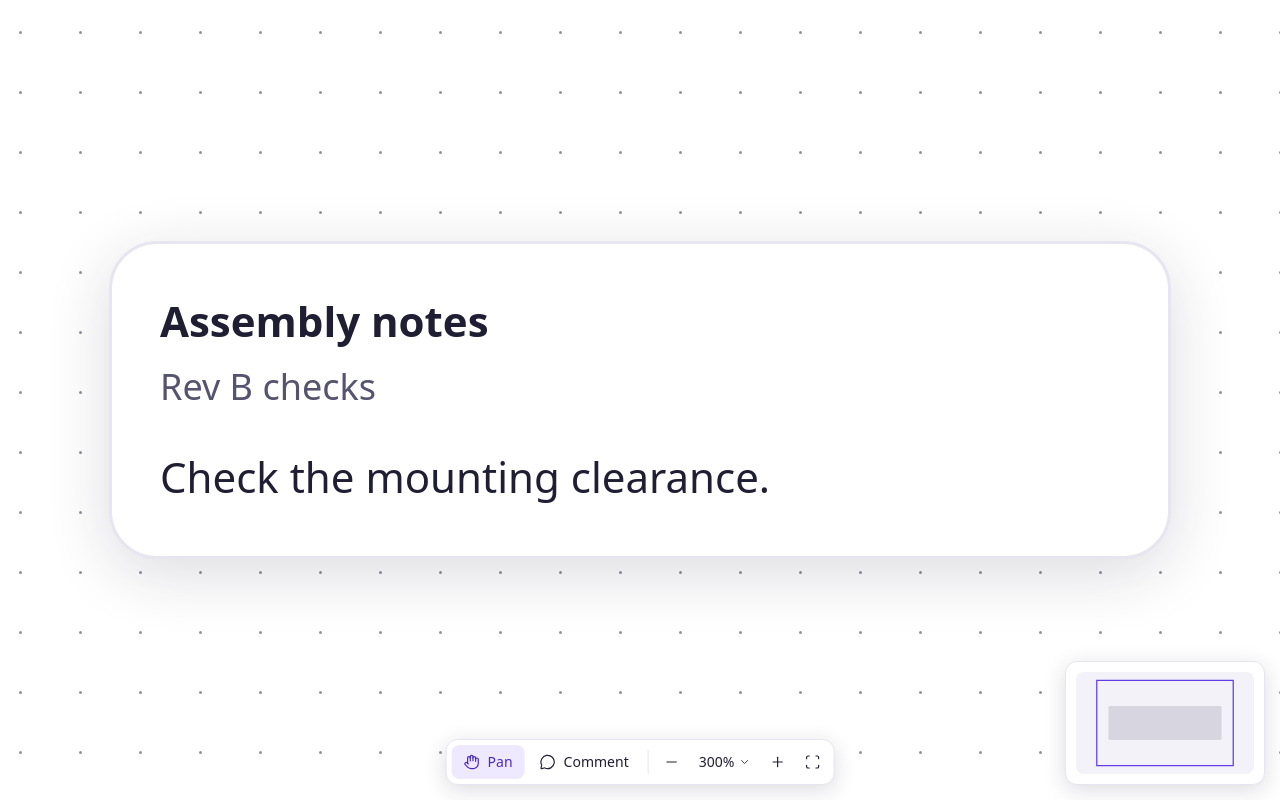
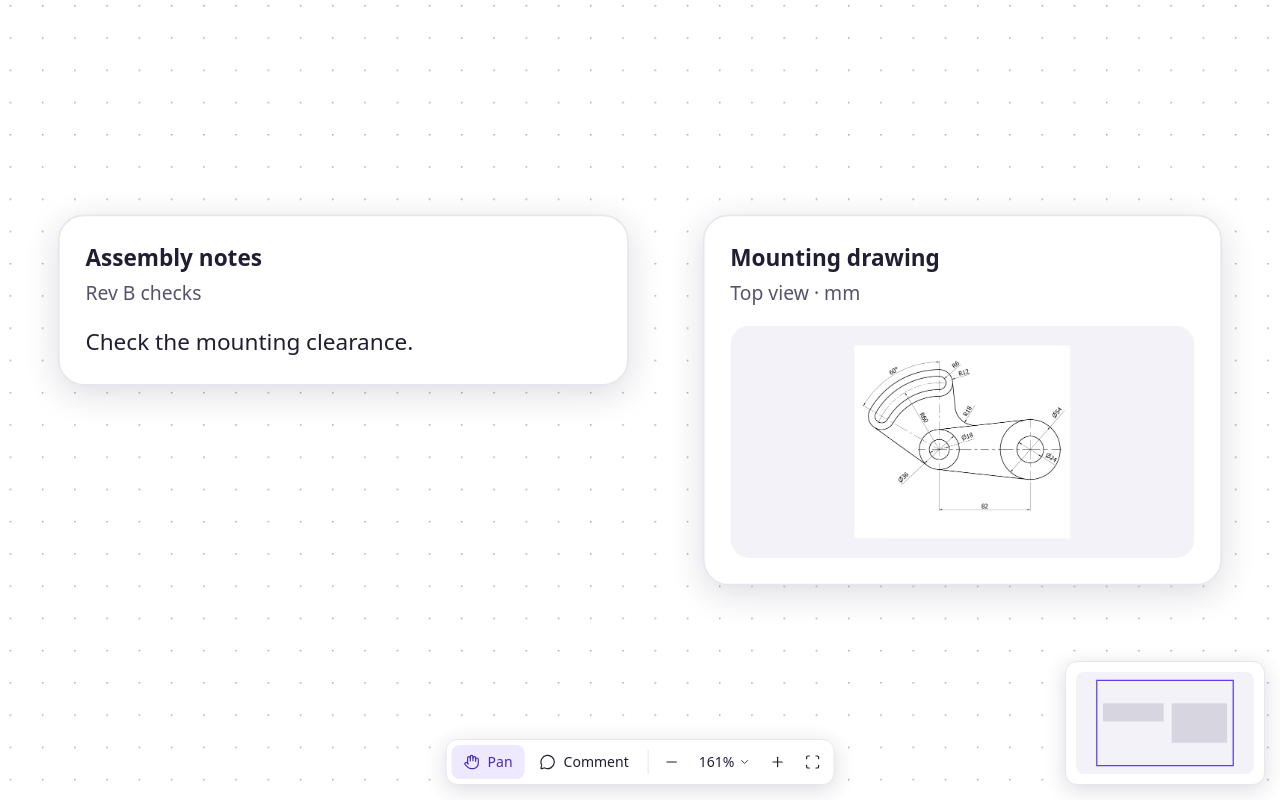
Before and after one commit to oscarzhpersson/Plot, a React (Vite) app: page / in a window 1280 px wide. Built offline with nearby package versions, Linux system fonts and the light colour scheme.

Commit message:
feat: add image cards with validated board storage

```diff
--- a/package.json
+++ b/package.json
@@ -14,7 +14,8 @@
     "@xyflow/react": "^12.12.1",
     "lucide-react": "^1.72.0",
     "react": "^19.3.1",
-    "react-dom": "^19.3.1"
+    "react-dom": "^19.3.1",
+    "zod": "^4.6.7"
   },
   "devDependencies": {
     "@eslint/js": "^10.0.1",
--- a/src/components/board/Board.tsx
+++ b/src/components/board/Board.tsx
@@ -9,29 +9,26 @@ import {
   type OnConnect,
 } from "@xyflow/react";
 import BoardMap from "./BoardMap";
-import BoardNoteNode, { type NoteNode } from "@/components/card/BoardNoteNode";
 import { loadBoard, saveBoard } from "@/data/boardStorage";
+import BoardNoteNode from "@/components/card/BoardNoteNode";
+import BoardImageNode from "@/components/card/BoardImageNode";
+import type { BoardNode } from "@/data/boardSchema";
 
-const nodeTypes = { note: BoardNoteNode };
+const nodeTypes = {
+  note: BoardNoteNode,
+  image: BoardImageNode,
+};
 
 export default function Board() {
   const [initialBoard] = useState(loadBoard);
 
-  const [nodes, , onNodesChange] = useNodesState<NoteNode>(initialBoard.nodes);
+  const [nodes, , onNodesChange] = useNodesState<BoardNode>(initialBoard.nodes);
   const [edges, setEdges, onEdgesChange] = useEdgesState(initialBoard.edges);
 
   useEffect(() => {
     if (nodes.some((node) => node.dragging)) return;
 
-    saveBoard({
-      nodes: nodes.map(({ id, type, position, data }) => ({
-        id,
-        type,
-        position,
-        data,
-      })),
-      edges,
-    });
+    saveBoard({ nodes, edges });
   }, [nodes, edges]);
 
   const onConnect = useCallback<OnConnect>(
--- /dev/null
+++ b/src/components/card/BoardImageNode.tsx
@@ -0,0 +1,16 @@
+import type { NodeProps } from "@xyflow/react";
+import type { ImageNode } from "@/data/boardSchema";
+import BoardCard from "./BoardCard";
+
+export default function BoardImageNode({ data }: NodeProps<ImageNode>) {
+  return (
+    <BoardCard title={data.label} subtitle={data.subtitle}>
+      <img
+        src={data.src}
+        alt={data.alt}
+        draggable={false}
+        className="block aspect-2/1 w-72 rounded-xl bg-plot-surface-muted object-contain p-3"
+      />
+    </BoardCard>
+  );
+}
--- a/src/components/card/BoardNoteNode.tsx
+++ b/src/components/card/BoardNoteNode.tsx
@@ -1,10 +1,6 @@
-import type { Node, NodeProps } from "@xyflow/react";
+import type { NodeProps } from "@xyflow/react";
+import type { NoteNode } from "@/data/boardSchema";
 import BoardCard from "./BoardCard";
-
-export type NoteNode = Node<
-  { label: string; subtitle: string; text: string },
-  "note"
->;
 
 export default function BoardNoteNode({ data }: NodeProps<NoteNode>) {
   return (
--- a/src/data/board.json
+++ b/src/data/board.json
@@ -9,6 +9,17 @@
         "subtitle": "Rev B checks",
         "text": "Check the mounting clearance."
       }
+    },
+    {
+      "id": "3b894661-8c17-4ee8-8d62-72feb92fcc1a",
+      "type": "image",
+      "position": { "x": 620, "y": 0 },
+      "data": {
+        "label": "Mounting drawing",
+        "subtitle": "Top view · mm",
+        "src": "/image-sample-1.png",
+        "alt": "Dimensioned drawing of a bracket with two circular holes and a curved slot"
+      }
     }
   ],
   "edges": []
--- /dev/null
+++ b/src/data/boardSchema.ts
@@ -0,0 +1,41 @@
+import type { Node } from "@xyflow/react";
+import { z } from "zod";
+
+const card = z.object({
+  id: z.string().min(1),
+  position: z.object({ x: z.number(), y: z.number() }),
+});
+
+const cardData = z.object({
+  label: z.string(),
+  subtitle: z.string().default(""),
+});
+
+const nodeSchema = z.discriminatedUnion("type", [
+  card.extend({
+    type: z.literal("note"),
+    data: cardData.extend({ text: z.string() }),
+  }),
+  card.extend({
+    type: z.literal("image"),
+    data: cardData.extend({ src: z.string(), alt: z.string() }),
+  }),
+]);
+
+const edgeSchema = z.object({
+  id: z.string(),
+  source: z.string(),
+  target: z.string(),
+  sourceHandle: z.string().nullish(),
+  targetHandle: z.string().nullish(),
+});
+
+export const boardSchema = z.object({
+  nodes: z.array(nodeSchema),
+  edges: z.array(edgeSchema),
+});
+
+export type BoardSnapshot = z.infer<typeof boardSchema>;
+export type BoardNode = z.infer<typeof nodeSchema> & Node;
+export type NoteNode = Extract<BoardNode, { type: "note" }>;
+export type ImageNode = Extract<BoardNode, { type: "image" }>;
--- a/src/data/boardStorage.ts
+++ b/src/data/boardStorage.ts
@@ -1,30 +1,13 @@
-import type { Edge } from "@xyflow/react";
-import type { NoteNode } from "@/components/card/BoardNoteNode";
 import seed from "./board.json";
-
-type BoardSnapshot = {
-  nodes: Pick<NoteNode, "id" | "type" | "position" | "data">[];
-  edges: Edge[];
-};
+import { boardSchema, type BoardSnapshot } from "./boardSchema";
 
 const storageKey = "plot.board.v1";
-
-const seedBoard: BoardSnapshot = {
-  nodes: seed.nodes.map(({ type, ...node }) => {
-    if (type !== "note") throw new Error(`Unknown node type: ${type}`);
-    return { ...node, type };
-  }),
-  edges: seed.edges,
-};
+const seedBoard = boardSchema.parse(seed);
 
 export function loadBoard(): BoardSnapshot {
   try {
     const raw = localStorage.getItem(storageKey);
-    const saved = raw ? (JSON.parse(raw) as BoardSnapshot | null) : null;
-
-    if (saved && Array.isArray(saved.nodes) && Array.isArray(saved.edges)) {
-      return saved;
-    }
+    if (raw !== null) return boardSchema.parse(JSON.parse(raw));
   } catch (error: unknown) {
     console.warn(
       // TODO: Given time add a toast error.
@@ -38,7 +21,8 @@ export function loadBoard(): BoardSnapshot {
 
 export function saveBoard(board: BoardSnapshot) {
   try {
-    localStorage.setItem(storageKey, JSON.stringify(board));
+    const snapshot = boardSchema.parse(board);
+    localStorage.setItem(storageKey, JSON.stringify(snapshot));
   } catch (error: unknown) {
     console.warn(
       // TODO: Given time add a toast error.
```
Also changed, not shown: public/image-sample-1.png (added), 1 other file (tests, documents, lock files or other folders).
